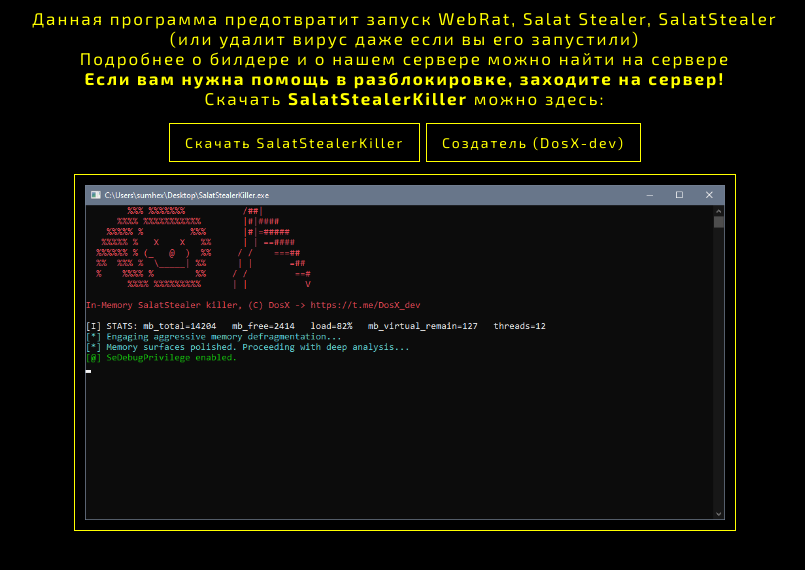
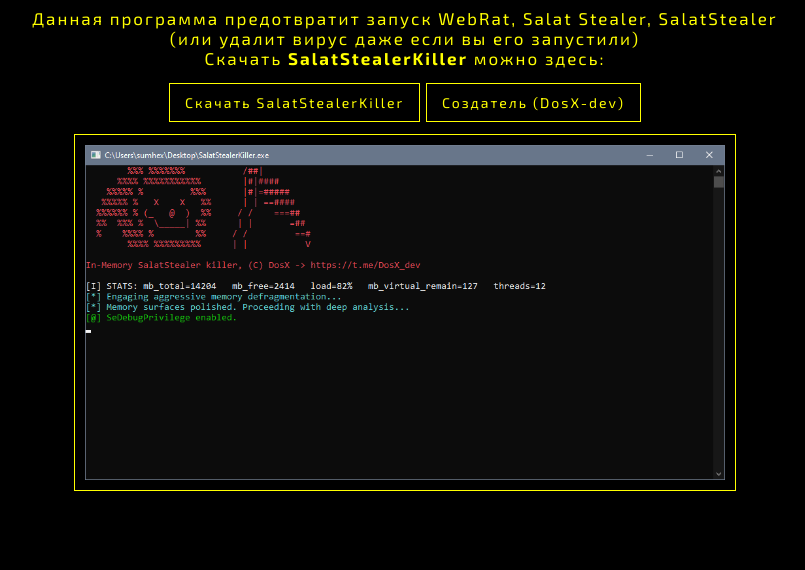
Before and after one commit to sumhex151/antiwebrat, a plain HTML site: page index.html in a window 1280 px wide. Shown: the whole page, without its empty margins (235-1040 px from the left). Drawn offline with Linux system fonts and the light colour scheme.

Commit message:
Update index.html

```diff
--- a/index.html
+++ b/index.html
@@ -15,8 +15,6 @@
             <div class="text">
                 <p>Данная программа предотвратит запуск WebRat, Salat Stealer, SalatStealer</p>
                 <p>(или удалит вирус даже если вы его запустили)</p>
-		<p>Подробнее о билдере и о нашем сервере можно найти на сервере</p>
-		<p><b>Если вам нужна помощь в разблокировке, заходите на сервер!</b></p>
                 <p>Скачать <b>SalatStealerKiller</b> можно здесь:</p><br>
             </div>
             <a href="SalatStealerKiller.exe" download="">Скачать SalatStealerKiller</a>
```
